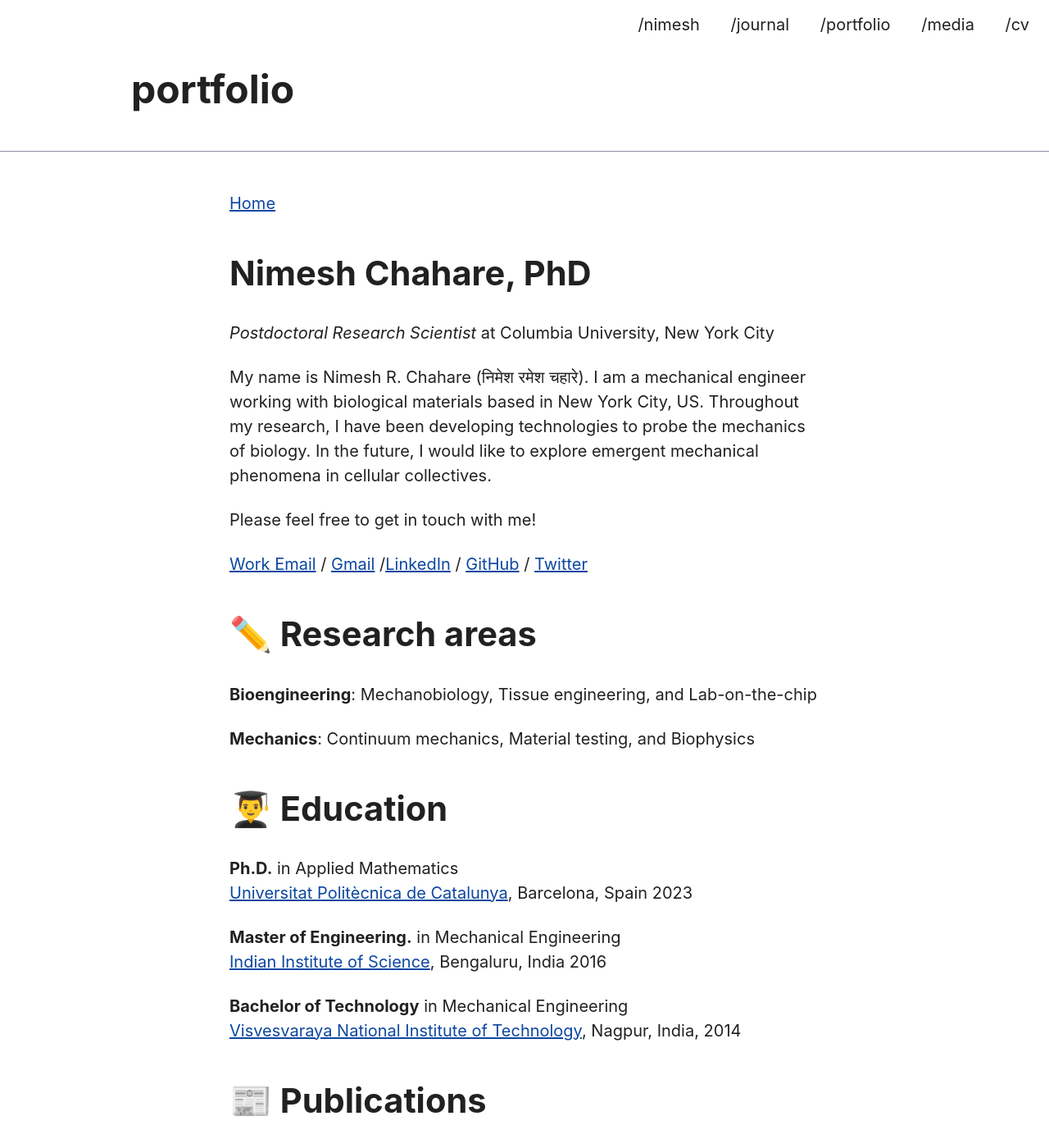
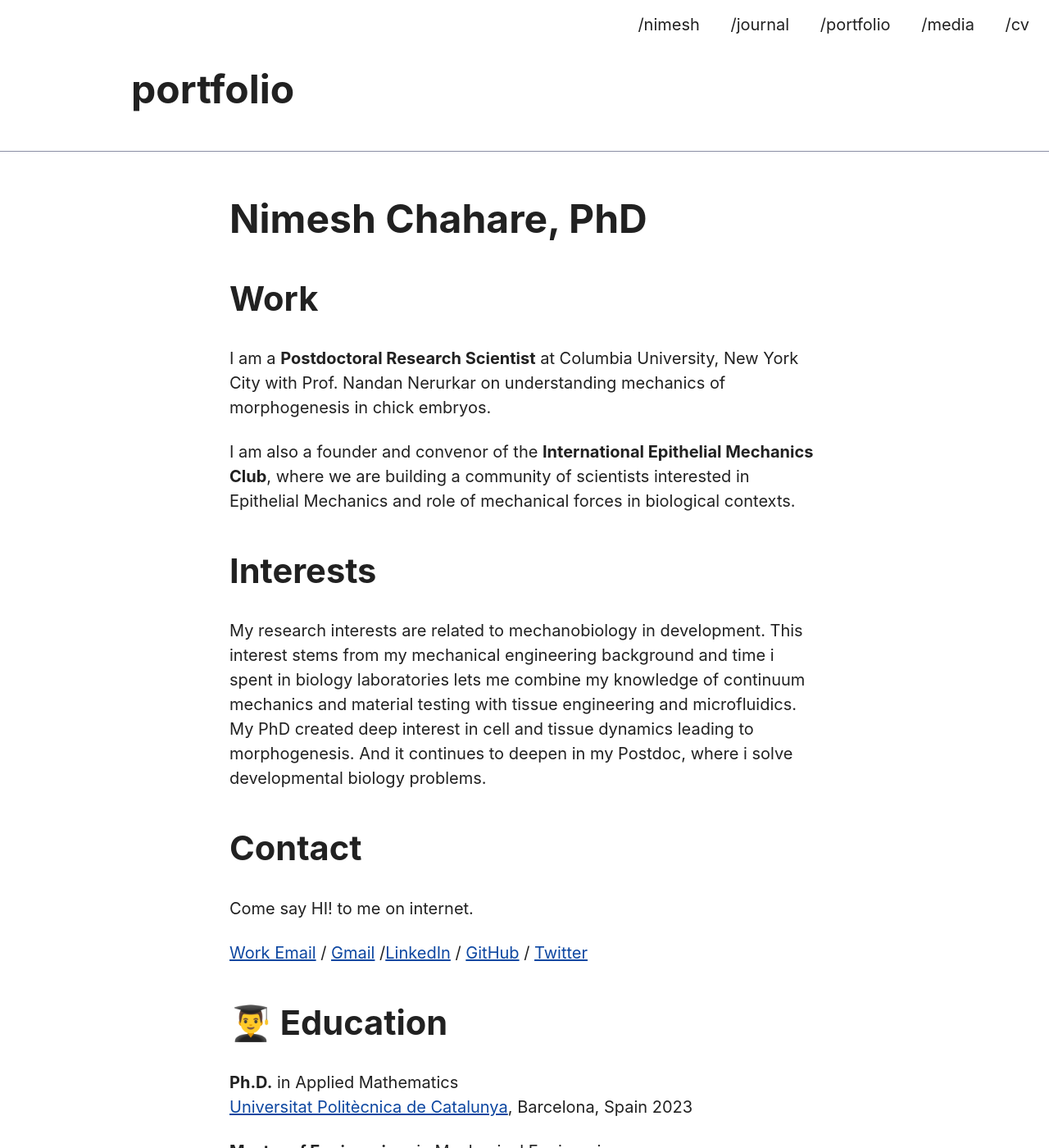
Before and after one commit to nchahare/nchahare.github.io, a Jekyll site: the page built from portfolio.md, in a window 1280 px wide and 1400 px high. Shown: the whole window at 82% size. Built offline with Jekyll 4.4.1, drawn with Linux system fonts in a browser that asks for light colours.

Commit message:
worling on protofilia

```diff
--- a/portfolio.md
+++ b/portfolio.md
@@ -4,25 +4,24 @@ title: portfolio
 permalink: /portfolio/
 ---
 
-[Home](https://nchahare.github.io/)
-## Nimesh Chahare, PhD
+# Nimesh Chahare, PhD
 
-_Postdoctoral Research Scientist_ at Columbia University, New York City
+## Work
 
+I am a **Postdoctoral Research Scientist** at Columbia University, New York City with Prof. Nandan Nerurkar on understanding mechanics of morphogenesis in chick embryos.
 
-My name is Nimesh R. Chahare (निमेश रमेश चहारे). I am a mechanical engineer working with biological materials based in New York City, US. Throughout my research, I have been developing technologies to probe the mechanics of biology. In the future, I would like to explore emergent mechanical phenomena in cellular collectives.
+I am also a founder and convenor of the **International Epithelial Mechanics Club**, where we are building a community of scientists interested in Epithelial Mechanics and role of mechanical forces in biological contexts.
 
-Please feel free to get in touch with me!
+## Interests
 
+My research interests are related to mechanobiology in development. This interest stems from my mechanical engineering background and time i spent in  biology laboratories lets me combine my knowledge of continuum mechanics and material testing with tissue engineering and microfluidics. My PhD created deep interest in cell and tissue dynamics leading to morphogenesis. And it continues to deepen in my Postdoc, where i solve developmental biology problems.
+
+## Contact
+
+Come say HI! to me on internet.
 
 [Work Email](mailto:nimesh.c@columbia.edu) / [Gmail](mailto:chaharenimesh@gmail.com) /[LinkedIn](https://www.linkedin.com/in/nchahare/) / [GitHub](https://github.com/nchahare/) / [Twitter](https://twitter.com/onenimesa/)
 
-
-## ✏️ Research areas
-
-**Bioengineering**: Mechanobiology, Tissue engineering, and Lab-on-the-chip
-
-**Mechanics**: Continuum mechanics, Material testing, and Biophysics
 
 ## 👨‍🎓 Education
 
```
